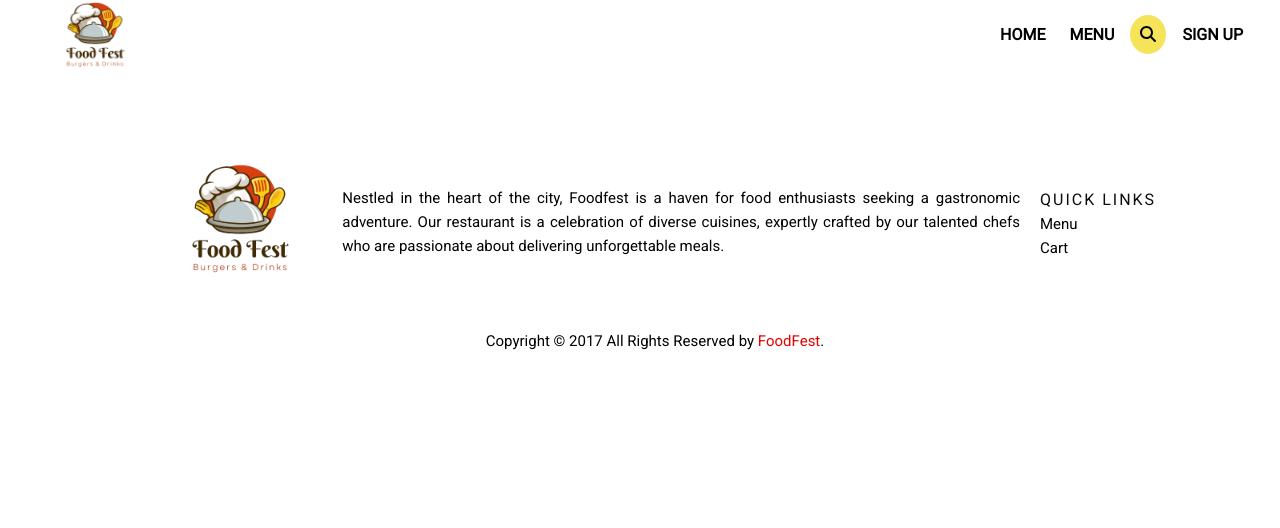
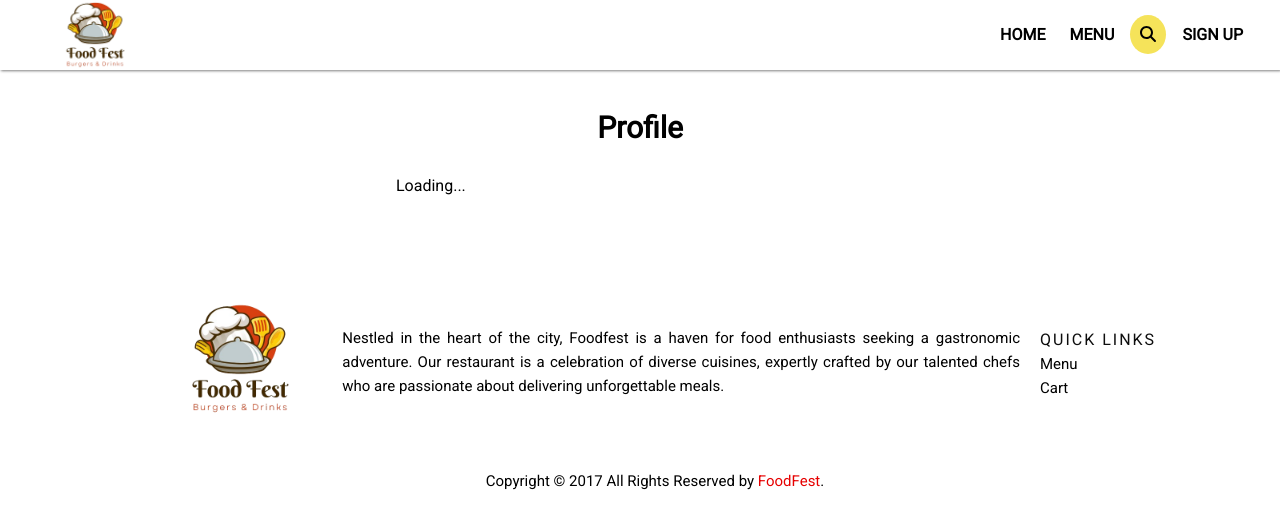
Before and after one commit to LaibaAhmed2003/Food-delivery-app-Front-end-project.github.io, a React (Vite) app: page /profile in a window 1280 px wide. Shown: the top 528 px of the page. Built offline with nearby package versions, Linux system fonts and the light colour scheme; no server answers.

Commit message:
Profile page

```diff
--- a/src/Navbar.jsx
+++ b/src/Navbar.jsx
@@ -51,13 +51,13 @@ const Navbar = () => {
           </a>
         )}
 
-        {/* {localStorage.getItem("authToken") ? (
+        {localStorage.getItem("authToken") ? (
           <NavLink to="/profile" className="nav-icons hover:text-red-500">
             <FontAwesomeIcon icon={faUser} />
           </NavLink>
         ) : (
           ""
-        )} */}
+        )}
         {localStorage.getItem("authToken") ? (
           <NavLink to="/checkout"></NavLink>
         ) : (
--- a/src/Router.jsx
+++ b/src/Router.jsx
@@ -9,6 +9,7 @@ import store from "./pages/Cart/Store";
 import { Provider } from "react-redux";
 import Checkout from "./pages/Checkout";
 import BurgersDetail from "./pages/BurgerDetail";
+import Profile from "./pages/Profile";
 import Footer from "./components/footer";
 
 const Router = () => {
@@ -25,6 +26,7 @@ const Router = () => {
             <Route path="/cart" element={<Cart />} />
             <Route path="/checkout" element={<Checkout />} />
             <Route path="/burgerdetail/:id" element={<BurgersDetail />} />
+            <Route path="/profile" element={<Profile />} />
           </Routes>
         </div>
         <Footer />
--- /dev/null
+++ b/src/pages/Profile.jsx
@@ -0,0 +1,44 @@
+// Profile.js
+import React, { useEffect, useState } from "react";
+import axios from "axios";
+
+const Profile = () => {
+  const [userData, setUserData] = useState(null);
+
+  useEffect(() => {
+    const fetchData = async () => {
+      try {
+        const authToken = localStorage.getItem("authToken");
+        console.log(authToken);
+        const res = await axios.get("http://localhost:3000/users/profile", {
+          headers: {
+            Authorization: `Bearer ${authToken}`,
+          },
+        });
+        const data = res.data;
+        setUserData(data);
+      } catch (error) {
+        console.log("Profile Fetch Error", error);
+      }
+    };
+
+    fetchData();
+  }, []);
+
+  return (
+    <div className="p-3 max-w-lg mx-auto">
+      <h1 className="text-3xl text-center font-semibold my-7">Profile</h1>
+      {userData ? (
+        <div>
+          <p>Email: {userData.email}</p>
+          <p>Name: {userData.name}</p>
+          {/* Display order details here */}
+        </div>
+      ) : (
+        <p>Loading...</p>
+      )}
+    </div>
+  );
+};
+
+export default Profile;
--- a/src/pages/Signin.jsx
+++ b/src/pages/Signin.jsx
@@ -31,7 +31,7 @@ const SignIn = () => {
       }
       localStorage.setItem("authToken", data.authToken);
       console.log(localStorage.getItem("authToken"));
-      navigate("/");
+      navigate("/profile");
     } catch (error) {
       console.log("SignIn", error);
     }
```
